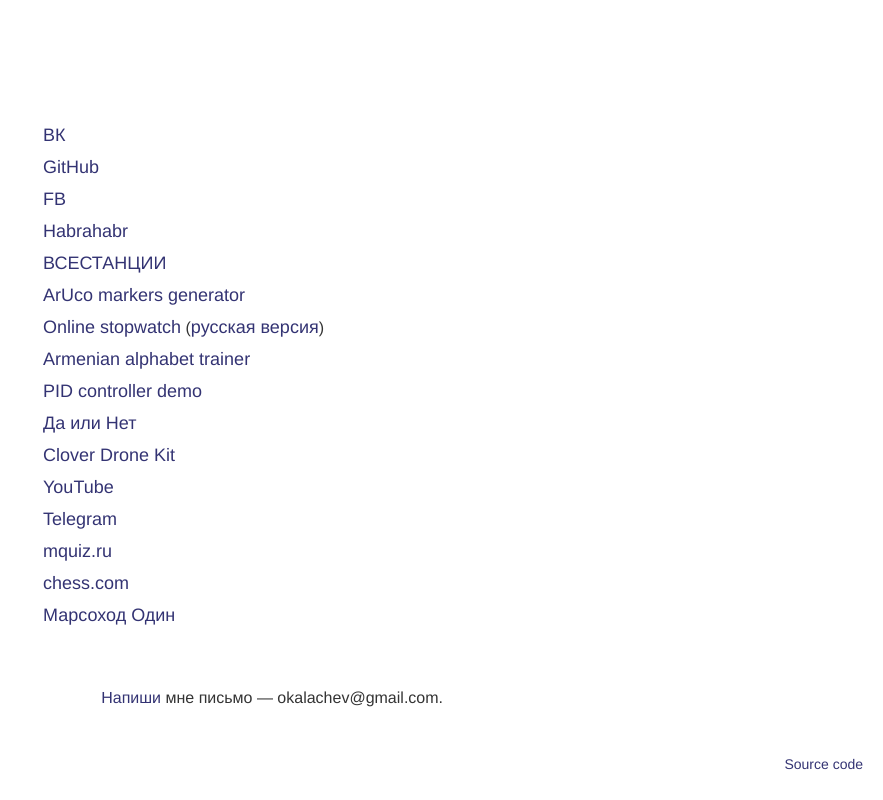
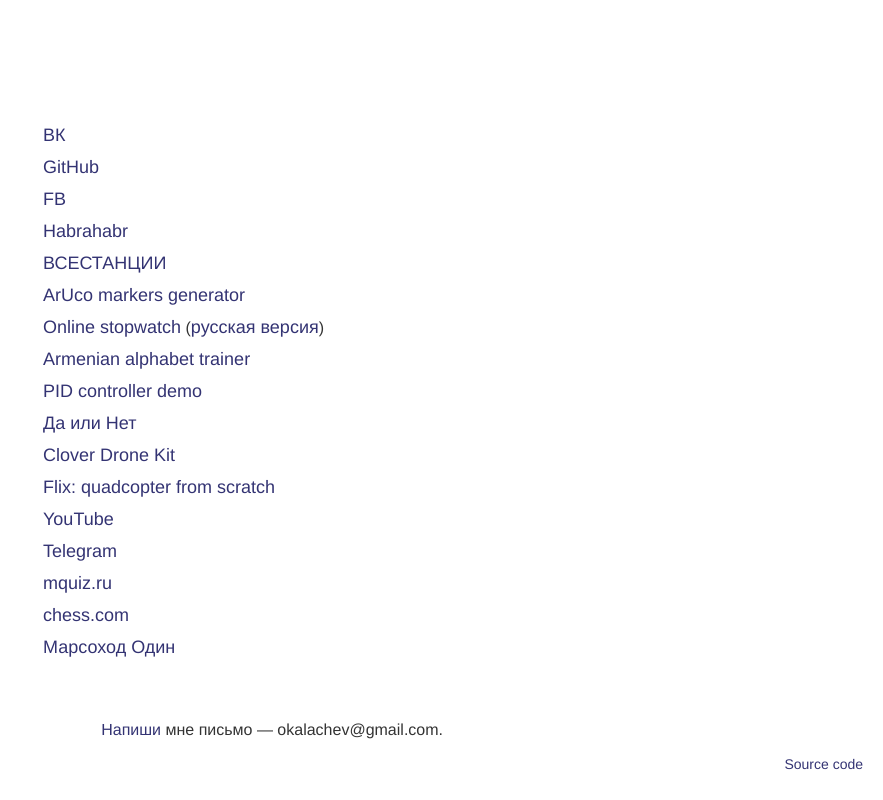
Before and after one commit to okalachev/okalachev.github.io, a plain HTML site: page index.html in a window 1280 px wide. Shown: the whole page, without its empty margins (397-1280 px from the left). Drawn offline with Linux system fonts and the light colour scheme; no server answers.

Commit message:
Add link to Flix project

```diff
--- a/index.html
+++ b/index.html
@@ -25,6 +25,7 @@
 				<li><a href="https://chev.me/pid-demo/">PID controller demo</a></li>
 				<li><a href="http://da-ili-net.ru">Да или Нет</a></li>
 				<li><a href="https://clover.coex.tech">Clover Drone Kit</a></li>
+				<li><a href="https://t.me/opensourcequadcopter">Flix: quadcopter from scratch</a></li>
 				<li><a href="https://www.youtube.com/channel/UCdAhwbPlazT5scWtztDLLug">YouTube</a></li>
 				<li><a href="https://t.me/okalachev">Telegram</a></li>
 				<li><a href="http://mquiz.ru">mquiz.ru</a></li>
```
